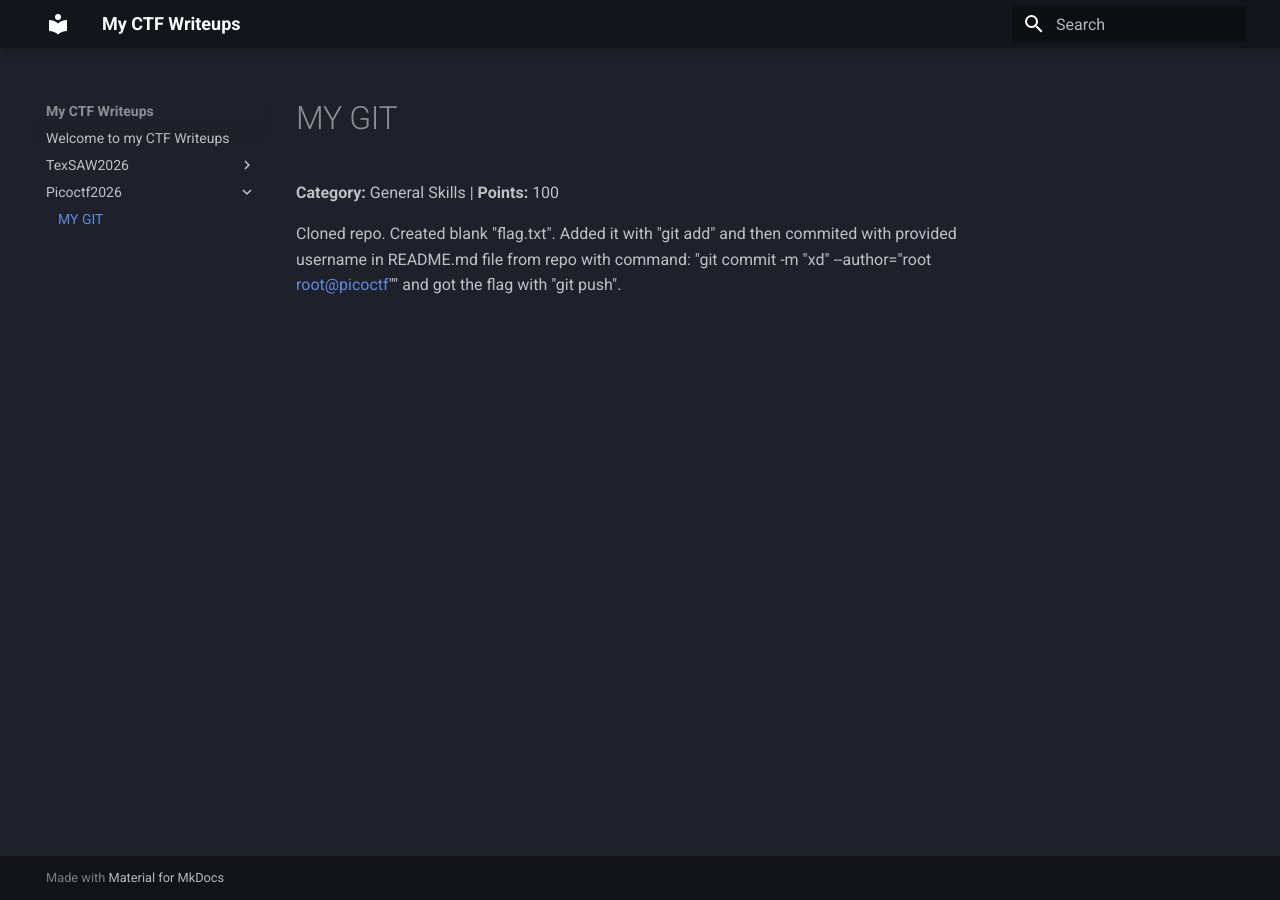
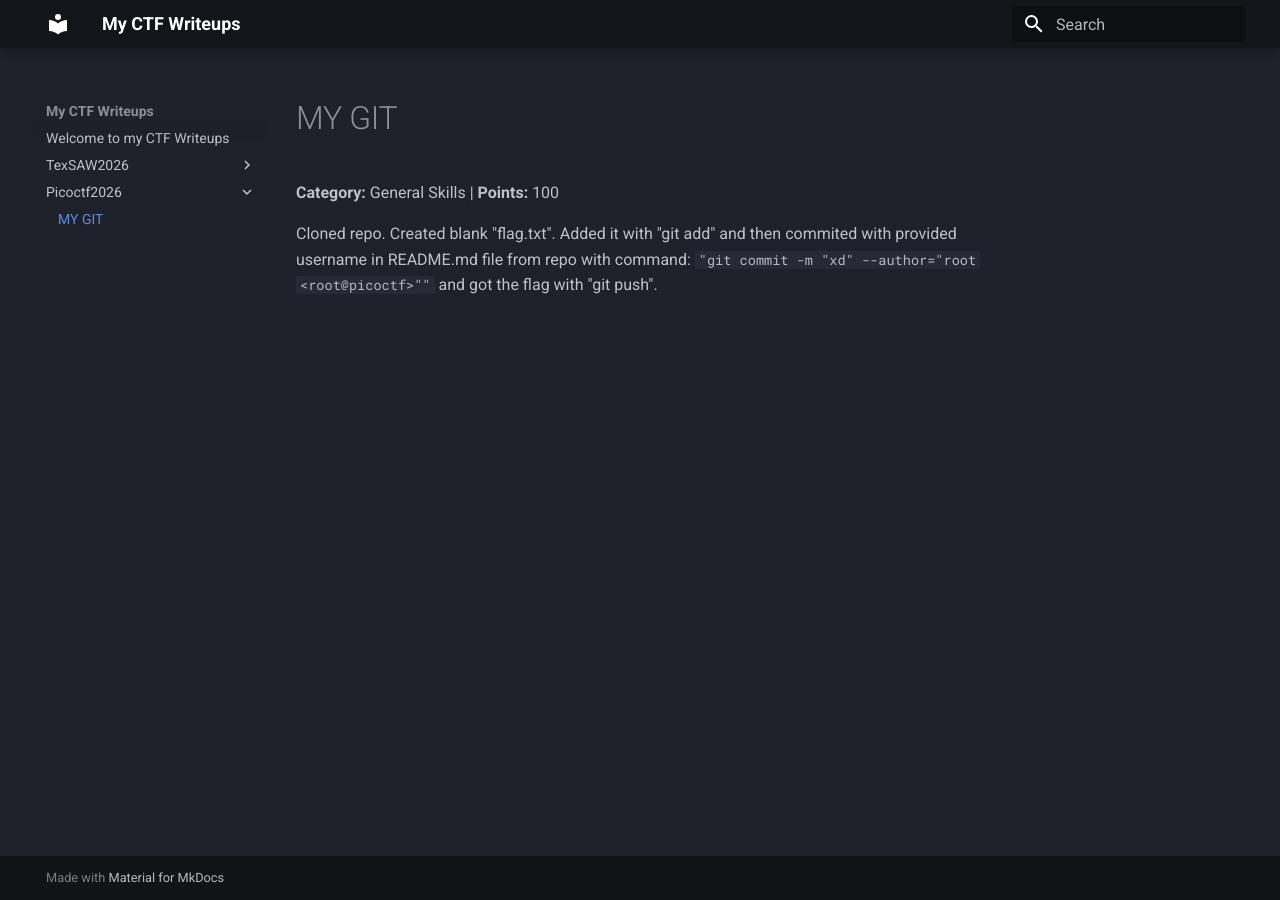
Before and after one commit to MIXent01/ctf-writeups, an MkDocs documentation site: the page built from writeups/picoctf2026/MY_GIT.md, in a window 1280 px wide. Built offline with MkDocs 1.6.1 and Material for MkDocs 9.7.7, drawn with Linux system fonts in a browser that asks for light colours.

Commit message:
Changed style

```diff
--- a/writeups/picoctf2026/MY_GIT.md
+++ b/writeups/picoctf2026/MY_GIT.md
@@ -2,4 +2,4 @@
 
 **Category:** General Skills | **Points:** 100
 
-Cloned repo. Created blank "flag.txt". Added it with "git add" and then commited with provided username in README.md file from repo with command: "git commit -m "xd" --author="root <root@picoctf>"" and got the flag with "git push".
+Cloned repo. Created blank "flag.txt". Added it with "git add" and then commited with provided username in README.md file from repo with command: `"git commit -m "xd" --author="root <root@picoctf>""` and got the flag with "git push".
```
